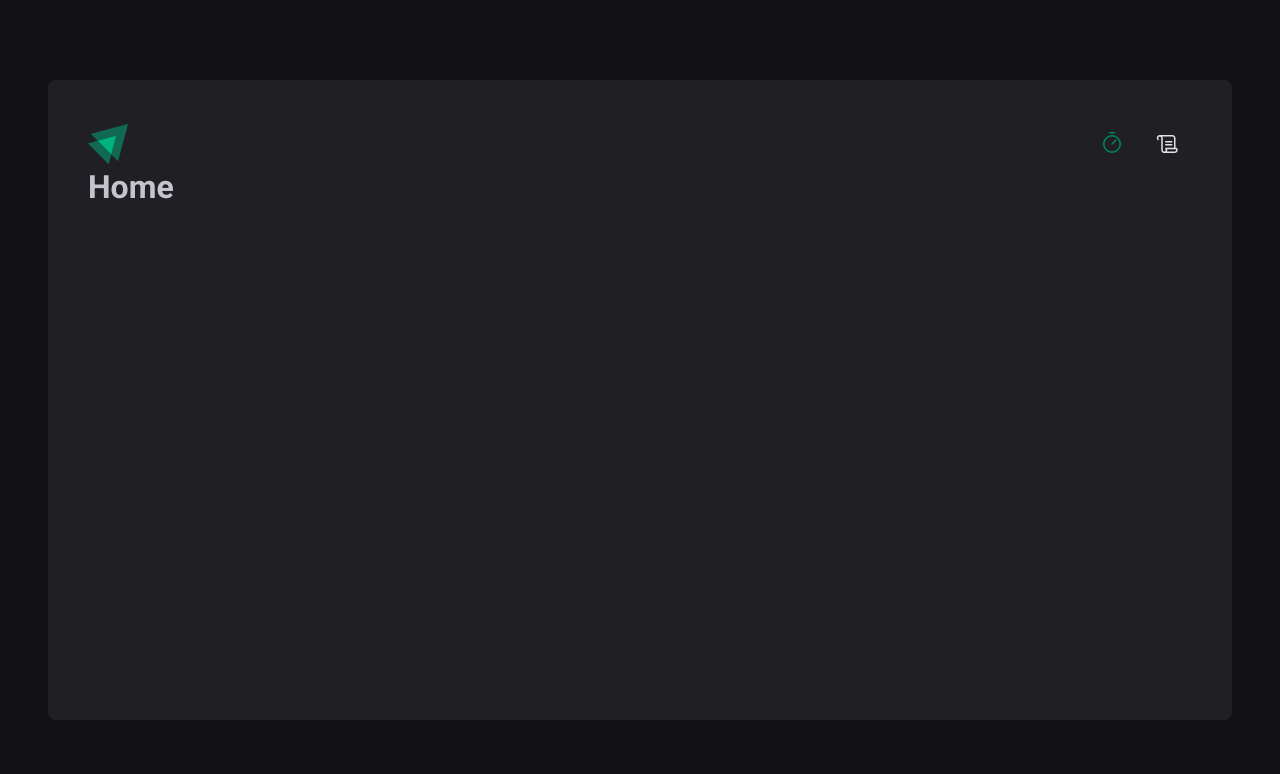
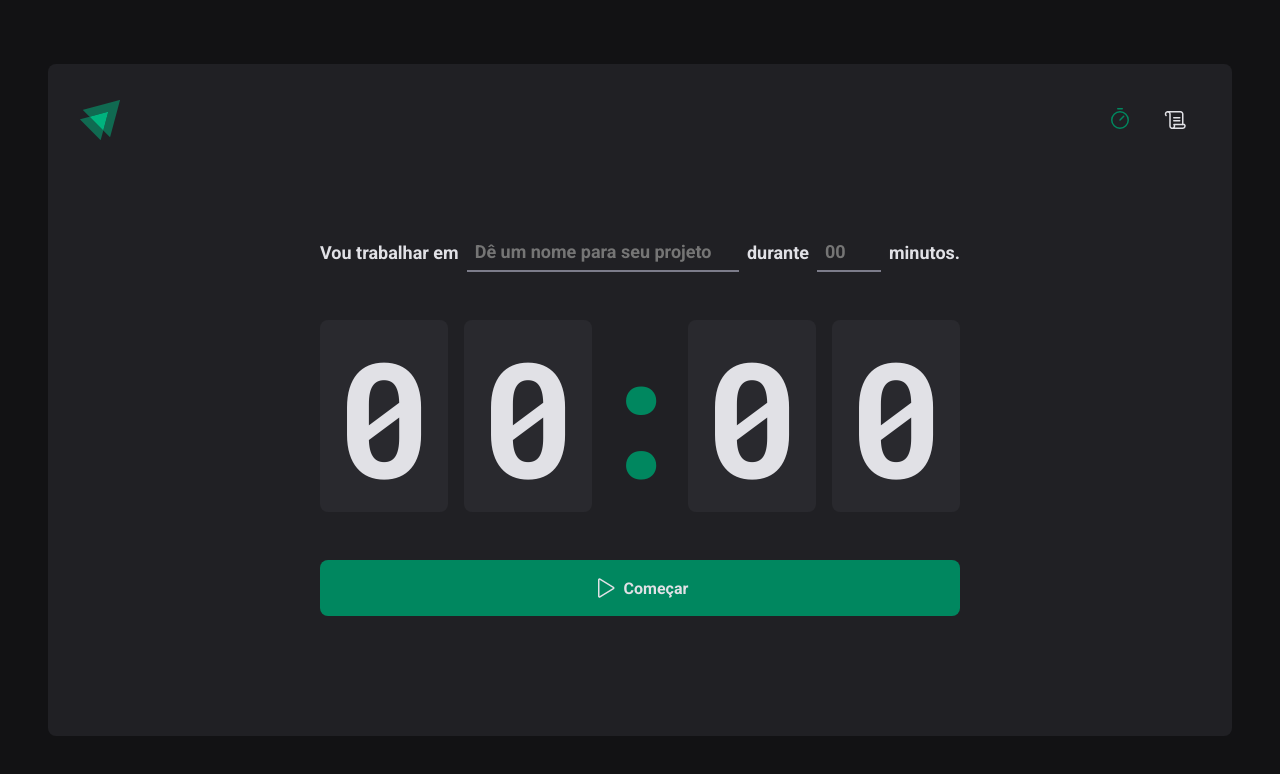
Before and after one commit to RafaelManfrim/02-ignite-timer, a React (Vite) app: page / in a window 1280 px wide. Shown: the top 774 px of the page. Built offline with nearby package versions, Linux system fonts and the light colour scheme.

Commit message:
Página Home desenvolvida

```diff
--- a/src/layouts/DefaultLayout/styles.ts
+++ b/src/layouts/DefaultLayout/styles.ts
@@ -2,9 +2,9 @@
 
 export const LayoutContainer = styled.div`
   max-width: 74rem;
-  height: calc(100vh - 10rem);
-  margin: 5rem auto;
-  padding: 2.5rem;
+  height: calc(100vh - 8rem);
+  margin: 4rem auto;
+  padding: 2rem;
 
   background: ${({ theme }) => theme.colors['gray-800']};
   border-radius: 8px;
--- a/src/pages/Home.tsx
+++ /dev/null
@@ -1,3 +0,0 @@
-export function Home() {
-  return <h1>Home</h1>
-}
--- /dev/null
+++ b/src/pages/Home/index.tsx
@@ -0,0 +1,42 @@
+import { Play } from 'phosphor-react'
+import {
+  CountdownContainer,
+  FormContainer,
+  HomeContainer,
+  MinutesAmountInput,
+  Separator,
+  StartCountdownButton,
+  TaskInput,
+} from './styles'
+
+export function Home() {
+  return (
+    <HomeContainer>
+      <form action="">
+        <FormContainer>
+          <label htmlFor="task">Vou trabalhar em</label>
+          <TaskInput
+            type="text"
+            placeholder="Dê um nome para seu projeto"
+            id="task"
+          />
+          <label htmlFor="minutesAmount">durante</label>
+          <MinutesAmountInput type="text" id="minutesAmount" placeholder="00" />
+          <span>minutos.</span>
+        </FormContainer>
+
+        <CountdownContainer>
+          <span>0</span>
+          <span>0</span>
+          <Separator>:</Separator>
+          <span>0</span>
+          <span>0</span>
+        </CountdownContainer>
+
+        <StartCountdownButton>
+          <Play size={24} /> Começar
+        </StartCountdownButton>
+      </form>
+    </HomeContainer>
+  )
+}
--- /dev/null
+++ b/src/pages/Home/styles.ts
@@ -0,0 +1,106 @@
+import styled from 'styled-components'
+
+export const HomeContainer = styled.main`
+  flex: 1;
+  display: flex;
+  flex-direction: column;
+  align-items: center;
+  justify-content: center;
+
+  form {
+    display: flex;
+    flex-direction: column;
+    align-items: center;
+    gap: 3rem;
+  }
+`
+
+export const FormContainer = styled.div`
+  width: 100%;
+  display: flex;
+  align-items: center;
+  justify-content: center;
+  gap: 0.5rem;
+  color: ${({ theme }) => theme.colors['gray-100']};
+  font-size: 1.125rem;
+  font-weight: bold;
+  flex-wrap: wrap;
+`
+
+const BaseInput = styled.input`
+  background: transparent;
+  height: 2.5rem;
+  border: 0;
+  border-bottom: 2px solid ${({ theme }) => theme.colors['gray-500']};
+  padding: 0 0.5rem;
+  font-weight: bold;
+  font-size: 1.125rem;
+  color: ${({ theme }) => theme.colors['gray-100']};
+
+  &:focus {
+    box-shadow: none;
+    border-color: ${({ theme }) => theme.colors['green-500']};
+  }
+
+  & ::placeholder {
+    color: ${({ theme }) => theme.colors['gray-500']};
+  }
+`
+
+export const TaskInput = styled(BaseInput)`
+  flex: 1;
+`
+
+export const MinutesAmountInput = styled(BaseInput)`
+  width: 4rem;
+`
+
+export const CountdownContainer = styled.div`
+  font-family: 'Roboto Mono', monospace;
+  font-size: 10rem;
+  line-height: 8rem;
+  color: ${({ theme }) => theme.colors['gray-100']};
+
+  display: flex;
+  gap: 1rem;
+
+  span {
+    background: ${({ theme }) => theme.colors['gray-700']};
+    padding: 2rem 1rem;
+    border-radius: 8px;
+  }
+`
+
+export const Separator = styled.div`
+  padding: 2rem 0;
+  color: ${({ theme }) => theme.colors['green-500']};
+
+  width: 4rem;
+  overflow: hidden;
+  display: flex;
+  justify-content: center;
+`
+
+export const StartCountdownButton = styled.button`
+  width: 100%;
+  border: 0;
+  padding: 1rem;
+  border-radius: 8px;
+  display: flex;
+  align-items: center;
+  justify-content: center;
+  gap: 0.5rem;
+  font-weight: bold;
+  cursor: pointer;
+  background: ${({ theme }) => theme.colors['green-500']};
+  color: ${({ theme }) => theme.colors['gray-100']};
+
+  &:not(:disabled):hover {
+    background: ${({ theme }) => theme.colors['green-700']};
+  }
+
+  &:disabled {
+    opacity: 0.7;
+    cursor: not-allowed;
+  }
+`
--- a/src/styles/global.ts
+++ b/src/styles/global.ts
@@ -15,6 +15,7 @@
   body {
     background: ${({ theme }) => theme.colors['gray-900']};
     color: ${({ theme }) => theme.colors['gray-300']};
+    -webkit-font-smoothing: antialiased;
   }
 
   body, input, button, textarea {
```
